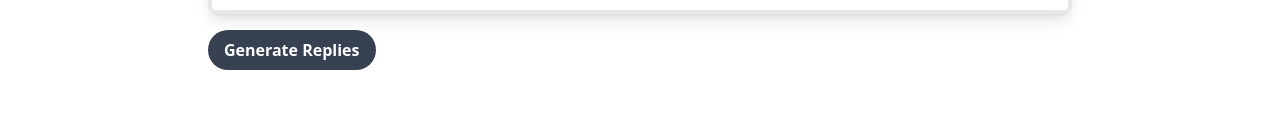
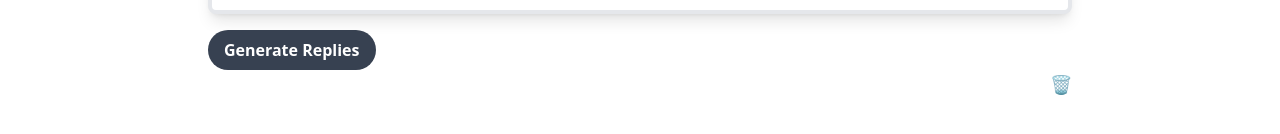
Before and after one commit to Sameedahmad/twitterbeast, a Next.js app: page / in a window 1280 px wide. Shown: the part 352-486 px from the top of the page. Built offline with nearby package versions, Linux system fonts and the light colour scheme.

Commit message:
Added trash can

```diff
--- a/pages/index.js
+++ b/pages/index.js
@@ -70,6 +70,13 @@ function IndexPage() {
 						Generate Replies
 					</button>
 				</form>
+				<div class='text-right'>
+					<p onClick={() => setResponses([])} class='cursor-pointer'>
+						<span className='text-lg transition-transform duration-200 transform hover:animate-pulse'>
+							🗑️
+						</span>
+					</p>
+				</div>
 				<div class='mt-4'>
 					<div class='grid grid-cols-1 md:grid-cols-2 lg:grid-cols-3 gap-4'>
 						{responses.map((response, index) => {
```
